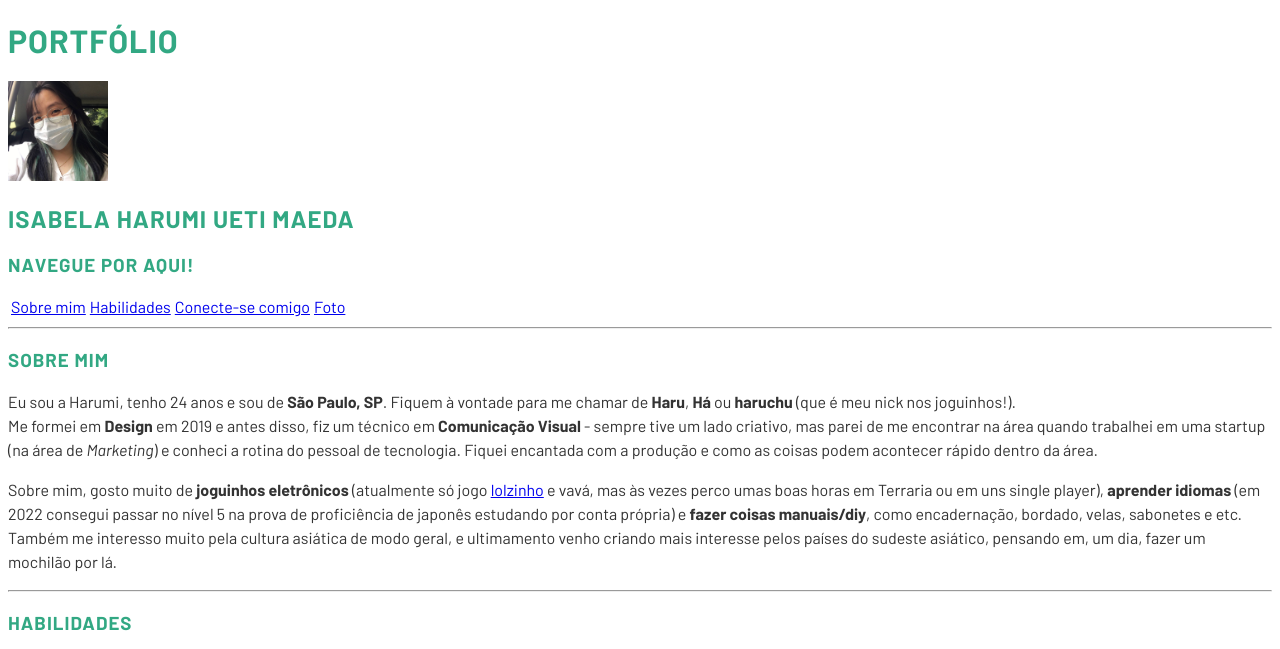
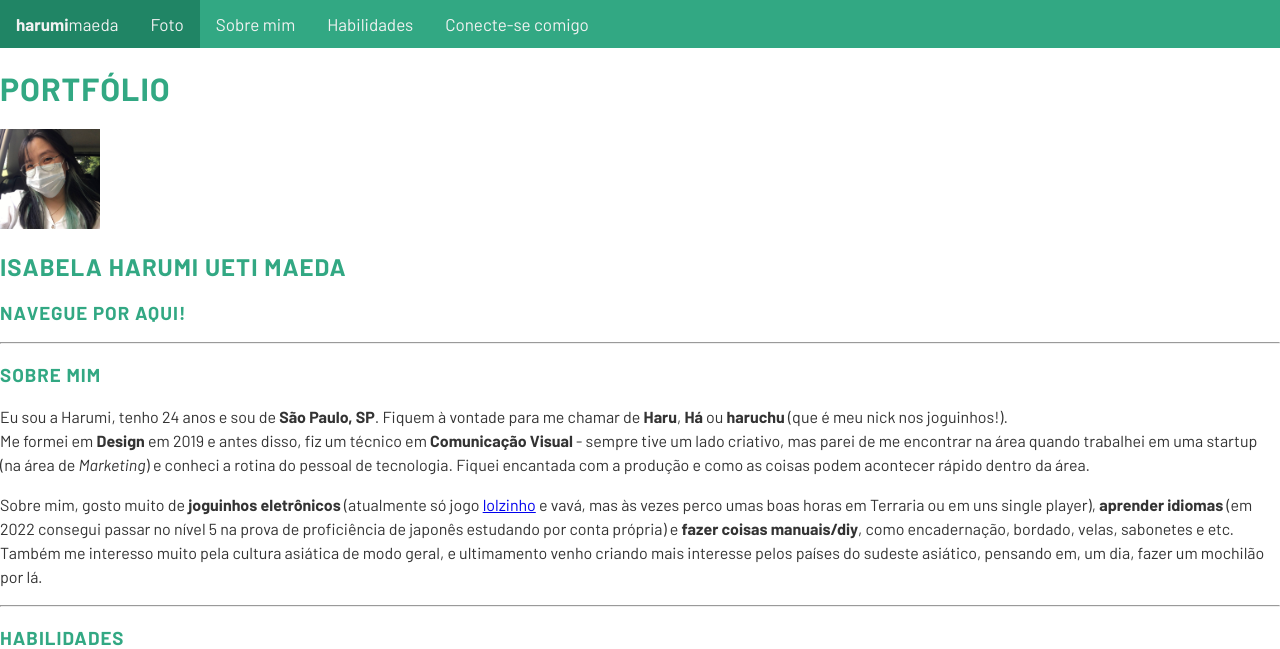
Before and after one commit to harumimaeda/trybe-portfolio, a plain HTML site: page index.html in a window 1280 px wide. Shown: the top 649 px of the page. Drawn offline with Linux system fonts and the light colour scheme.

Commit message:
Adiciona o menu e breve resumo no readme

```diff
--- a/index.html
+++ b/index.html
@@ -3,29 +3,29 @@
   <head>
     <meta charset="UTF-8">
     <title>Portfólio de Harumi Maeda</title>
-
-    <link href="https://fonts.googleapis.com/icon?family=Material+Icons" rel="stylesheet">
+    <link rel="stylesheet" type="text/css" href="style.css">
+    <meta name="viewport" content="width=device-width, initial-scale=1">
     <link rel="preconnect" href="https://fonts.googleapis.com">
     <link rel="preconnect" href="https://fonts.gstatic.com" crossorigin>
     <link href="https://fonts.googleapis.com/css2?family=Barlow:ital,wght@0,300;0,400;0,700;1,300;1,400;1,800&display=swap" rel="stylesheet">
-    <link rel="stylesheet" type="text/css" href="style.css">
-
   </head>
   <body>
+
+    <div class="topnav">
+      <a href="#home" class="logo"><strong>harumi</strong>maeda</a>
+      <a href="#foto-harumi" class="active">Foto</a>
+      <a href="#sobre-mim">Sobre mim</a>
+      <a href="#skills">Habilidades</a>
+      <a href="#contecte-se">Conecte-se comigo</a>
+    </div>
+
     <h1>Portfólio</h1>
     <img src="teste.jpg" alt="Foto de perfil da Harumi Maeda" width="100px" id="foto-harumi">
 
     <h2>Isabela Harumi Ueti Maeda</h2>
 
     <h3>Navegue por aqui!</h3>
-    <table>
-      <tr>
-        <td><a href="#sobre-mim">Sobre mim</a></td>
-        <td><a href="#skills">Habilidades</a></td>
-        <td><a href="#contecte-se">Conecte-se comigo</a></td>
-        <td><a href="#foto-harumi">Foto</a>
-      </tr>
-    </table>
+
 
     <hr>
 
--- a/style.css
+++ b/style.css
@@ -1,4 +1,5 @@
 body{
+    margin: 0;
     font-family: Barlow, 'Segoe UI', Tahoma, Geneva, Verdana, sans-serif;
     color: rgb(51, 51, 51);
     font-size: 16px;
@@ -50,3 +51,31 @@ button:hover{
     border: 1px solid #32a88380;
     padding: 10px;
 }
+
+/* Menu */
+
+.logo{
+    padding: 800px;
+}
+
+.topnav{
+    overflow: hidden;
+    background-color: #32a883;
+}
+
+.topnav a{
+    float: left;
+    color: #f2f2f2;
+    text-align: center;
+    padding: 14px 16px;
+    text-decoration: none;
+    font-size: 17px;
+}
+
+.topnav a.active{
+    background-color: #208565;
+}
+
+.topnav a:hover{
+    background-color: #208565;
+}
```
Also changed, not shown: 1 other file.
